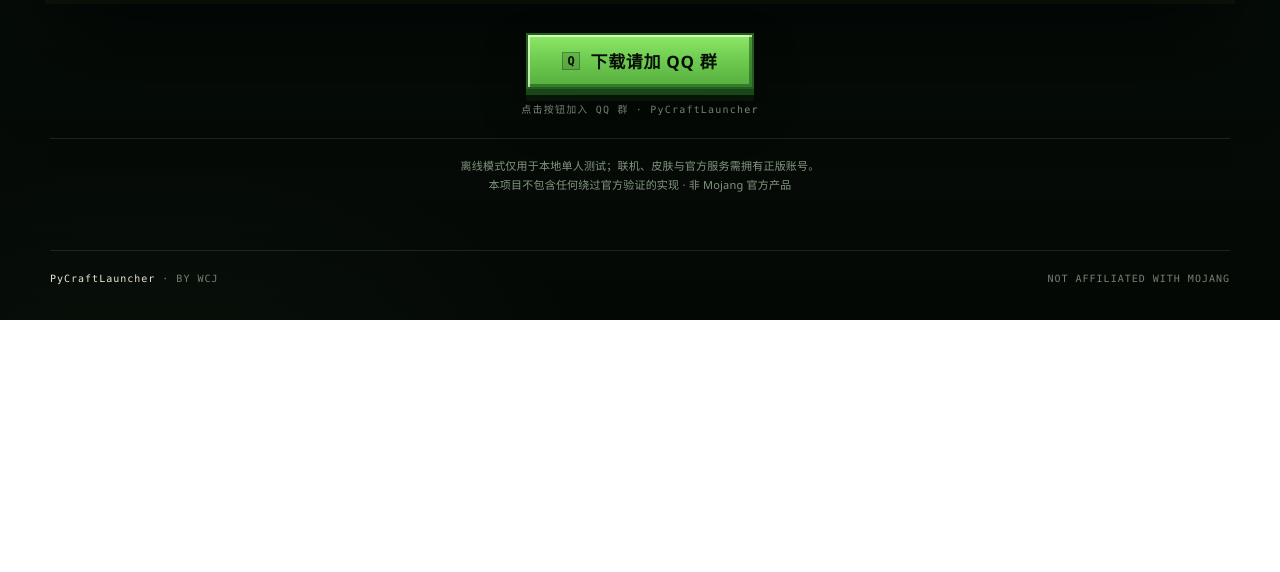
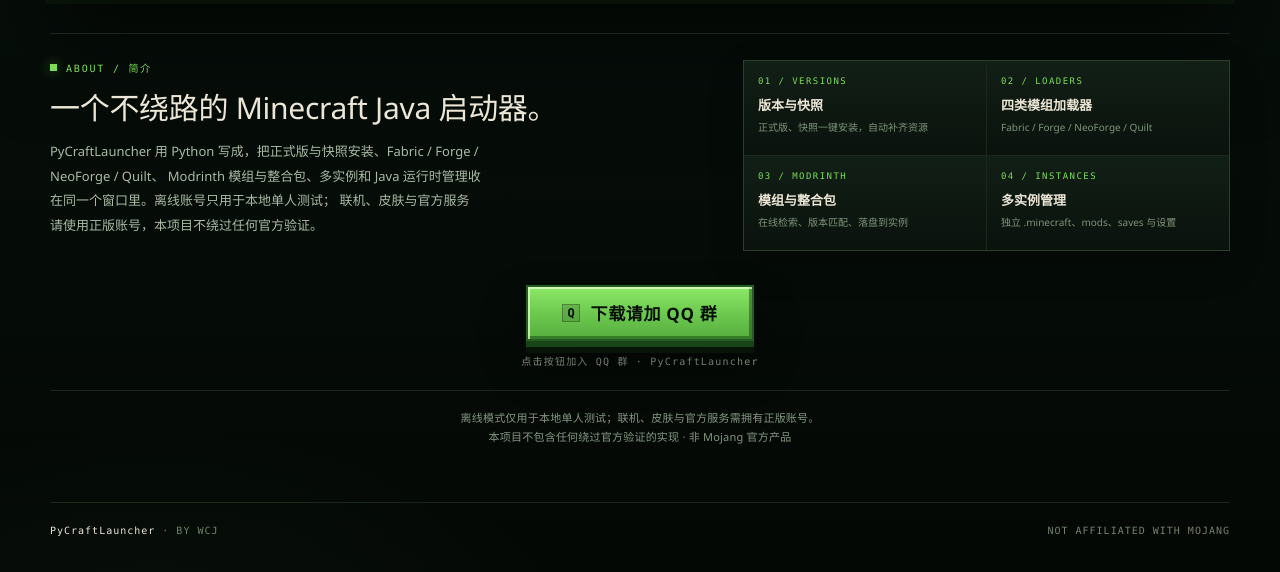
Before and after one commit to Dayunwcj/pycl-promowcj, a plain HTML site: page index.html in a window 1280 px wide. Shown: the part 992-1564 px from the top of the page. Before the commit the page ends 1312 px from the top, so only its background shows below. Drawn offline with Linux system fonts and the light colour scheme.

Commit message:
Add files via upload

```diff
--- a/index.html
+++ b/index.html
@@ -336,6 +336,95 @@
     text-shadow: 0 2px 10px rgba(0, 0, 0, .6);
   }
 
+  /* ===== 简介 ===== */
+  .about {
+    display: grid;
+    grid-template-columns: minmax(0, 1.15fr) minmax(0, .85fr);
+    gap: 34px;
+    align-items: start;
+    margin-top: 34px;
+    padding-top: 26px;
+    border-top: 1px solid var(--line-soft);
+    animation: rise .9s .22s cubic-bezier(.22,1,.36,1) both;
+  }
+
+  .about-label {
+    display: flex;
+    align-items: center;
+    gap: 9px;
+    margin: 0 0 13px;
+    font-family: "Consolas", "Courier New", monospace;
+    font-size: 10px;
+    letter-spacing: .18em;
+    color: var(--grass);
+    text-transform: uppercase;
+  }
+
+  .about-label::before {
+    content: "";
+    width: 7px;
+    height: 7px;
+    background: var(--grass);
+    box-shadow: 0 0 12px rgba(125, 221, 91, .45);
+  }
+
+  .about-lead {
+    margin: 0 0 12px;
+    font-family: "Bahnschrift", "Segoe UI", "Microsoft YaHei", sans-serif;
+    font-size: clamp(22px, 2.4vw, 30px);
+    line-height: 1.3;
+    letter-spacing: -.01em;
+    color: var(--bone);
+  }
+
+  .about-copy {
+    margin: 0;
+    max-width: 58ch;
+    color: #a9baa4;
+    font-size: 13px;
+    line-height: 1.9;
+    text-wrap: pretty;
+  }
+
+  .about-facts {
+    display: grid;
+    grid-template-columns: 1fr 1fr;
+    gap: 1px;
+    background: var(--line-soft);
+    border: 1px solid var(--line-soft);
+    box-shadow: 0 14px 34px rgba(0, 0, 0, .2);
+  }
+
+  .fact {
+    min-height: 94px;
+    padding: 15px 14px 13px;
+    background: linear-gradient(180deg, rgba(17, 31, 22, .92), rgba(9, 17, 12, .92));
+  }
+
+  .fact span {
+    display: block;
+    margin-bottom: 9px;
+    font-family: "Consolas", "Courier New", monospace;
+    font-size: 9px;
+    letter-spacing: .16em;
+    color: var(--grass);
+  }
+
+  .fact strong {
+    display: block;
+    margin-bottom: 5px;
+    font-size: 13px;
+    font-weight: 600;
+    color: var(--bone);
+  }
+
+  .fact small {
+    display: block;
+    color: #7f947b;
+    font-size: 10px;
+    line-height: 1.6;
+  }
+
   /* ===== 下载区 ===== */
   .cta-wrap {
     display: flex;
@@ -542,6 +631,9 @@
     .video-bar { font-size: 9px; letter-spacing: .1em; }
     .play-mark { width: 52px; height: 52px; }
     .play-label { display: none; }
+    .about { grid-template-columns: 1fr; gap: 22px; margin-top: 28px; }
+    .about-facts { grid-template-columns: 1fr 1fr; }
+    .fact { min-height: 86px; padding: 13px 12px; }
     .cta-wrap { padding-top: 28px; }
     .mc-btn { width: 100%; min-height: 54px; padding: 0 18px; font-size: 16px; }
     .compliance { font-size: 10px; }
@@ -551,6 +643,7 @@
   @media (max-width: 380px) {
     h1 { font-size: 30px; }
     .brand-sub { letter-spacing: .14em; }
+    .about-facts { grid-template-columns: 1fr; }
   }
 </style>
 </head>
@@ -599,6 +692,40 @@
           </button>
         </div>
       </div>
+
+      <section class="about">
+        <div class="about-main">
+          <p class="about-label">About / 简介</p>
+          <p class="about-lead">一个不绕路的 Minecraft Java 启动器。</p>
+          <p class="about-copy">
+            PyCraftLauncher 用 Python 写成，把正式版与快照安装、Fabric / Forge / NeoForge / Quilt、
+            Modrinth 模组与整合包、多实例和 Java 运行时管理收在同一个窗口里。离线账号只用于本地单人测试；
+            联机、皮肤与官方服务请使用正版账号，本项目不绕过任何官方验证。
+          </p>
+        </div>
+        <div class="about-facts" aria-label="主要能力">
+          <div class="fact">
+            <span>01 / VERSIONS</span>
+            <strong>版本与快照</strong>
+            <small>正式版、快照一键安装，自动补齐资源</small>
+          </div>
+          <div class="fact">
+            <span>02 / LOADERS</span>
+            <strong>四类模组加载器</strong>
+            <small>Fabric / Forge / NeoForge / Quilt</small>
+          </div>
+          <div class="fact">
+            <span>03 / MODRINTH</span>
+            <strong>模组与整合包</strong>
+            <small>在线检索、版本匹配、落盘到实例</small>
+          </div>
+          <div class="fact">
+            <span>04 / INSTANCES</span>
+            <strong>多实例管理</strong>
+            <small>独立 .minecraft、mods、saves 与设置</small>
+          </div>
+        </div>
+      </section>
 
       <div class="cta-wrap">
         <button class="mc-btn" id="downloadBtn" type="button">
```
